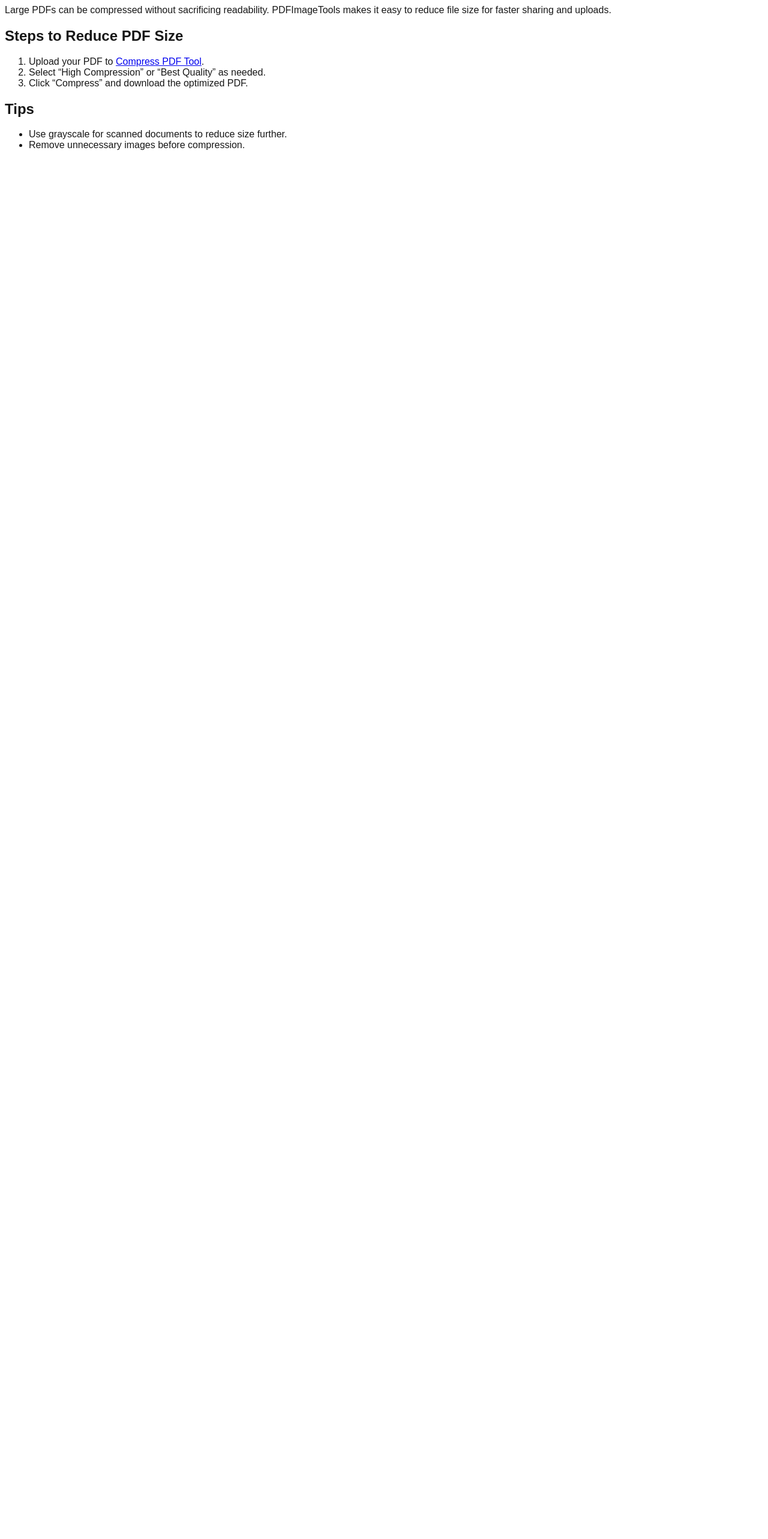
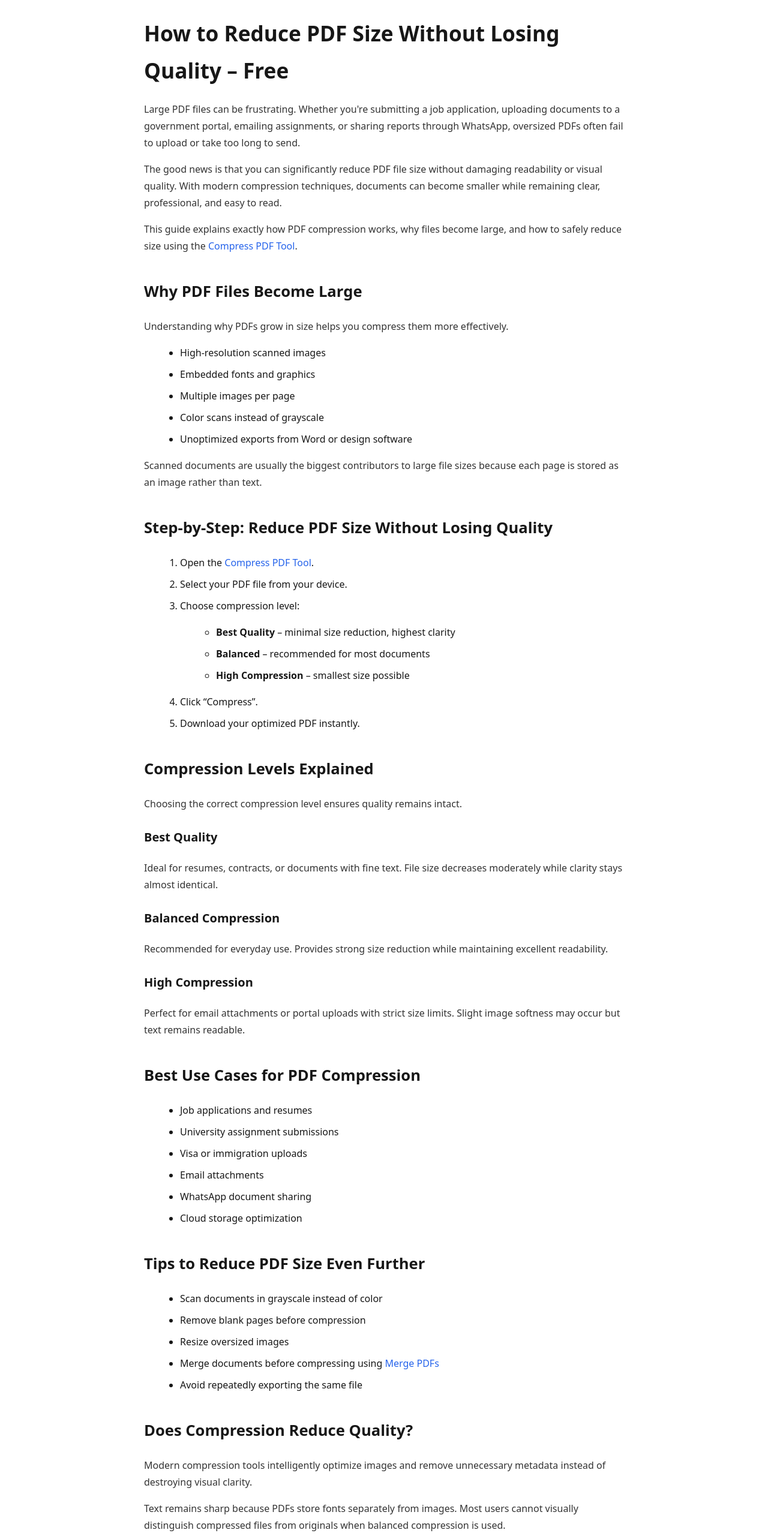
Before and after one commit to Leadmind-Developer/pdfimagetools-vercel, a Next.js app: page /blog/reduce-pdf-size-without-losing-quality in a window 1280 px wide. Shown: the part 60-2626 px from the top of the page at 60% size. Before the commit the page ends 800 px from the top, so only its background shows below. Built offline with nearby package versions, Linux system fonts and the light colour scheme; no server answers.

Commit message:
Update page.tsx

```diff
--- a/src/app/blog/reduce-pdf-size-without-losing-quality/page.tsx
+++ b/src/app/blog/reduce-pdf-size-without-losing-quality/page.tsx
@@ -3,44 +3,337 @@ import Link from "next/link";
 
 export const metadata = {
   title: "How to Reduce PDF Size Without Losing Quality – Free | PDFImageTools",
-  description: "Learn to compress PDFs without losing quality. Step-by-step tutorial for faster uploads and sharing.",
+  description:
+    "Learn to compress PDFs without losing quality. Step-by-step tutorial for faster uploads and sharing.",
 };
 
 export default function ReducePdfSize() {
   const faq = [
-    { "@type":"Question", name:"Will compression affect quality?", acceptedAnswer:{ "@type":"Answer", text:"No, you can adjust compression level to maintain readability." } },
-    { "@type":"Question", name:"Is it free?", acceptedAnswer:{ "@type":"Answer", text:"Yes, PDFImageTools offers free PDF compression online." } }
+    {
+      "@type": "Question",
+      name: "Will compression affect quality?",
+      acceptedAnswer: {
+        "@type": "Answer",
+        text:
+          "No, you can adjust compression level to maintain readability while reducing file size significantly.",
+      },
+    },
+    {
+      "@type": "Question",
+      name: "Is it free?",
+      acceptedAnswer: {
+        "@type": "Answer",
+        text:
+          "Yes, PDFImageTools offers completely free PDF compression with no signup required.",
+      },
+    },
+    {
+      "@type": "Question",
+      name: "Why are PDF files sometimes very large?",
+      acceptedAnswer: {
+        "@type": "Answer",
+        text:
+          "Large PDFs usually contain high-resolution images, embedded fonts, or scanned pages that increase file size.",
+      },
+    },
+    {
+      "@type": "Question",
+      name: "Can I compress PDFs on mobile?",
+      acceptedAnswer: {
+        "@type": "Answer",
+        text:
+          "Yes, PDFImageTools works on phones, tablets, and desktops directly in your browser.",
+      },
+    },
   ];
 
   return (
     <>
-      <article className="max-w-4xl mx-auto px-4 py-12 leading-relaxed">
-        <script type="application/ld+json" dangerouslySetInnerHTML={{ __html: JSON.stringify({
-          "@context":"https://schema.org","@type":"BreadcrumbList","itemListElement":[
-            { "@type":"ListItem", position:1, name:"Home", item:"https://pdfimagetools.app" },
-            { "@type":"ListItem", position:2, name:"Blog", item:"https://pdfimagetools.app/blog" },
-            { "@type":"ListItem", position:3, name:"Reduce PDF Size", item:"https://pdfimagetools.app/blog/reduce-pdf-size-without-losing-quality" },
-          ]
-        })}} />
-        <script type="application/ld+json" dangerouslySetInnerHTML={{ __html: JSON.stringify({ "@context":"https://schema.org","@type":"FAQPage","mainEntity":faq }) }} />
+      <article className="article">
+
+        {/* Breadcrumb Schema */}
+        <script
+          type="application/ld+json"
+          dangerouslySetInnerHTML={{
+            __html: JSON.stringify({
+              "@context": "https://schema.org",
+              "@type": "BreadcrumbList",
+              itemListElement: [
+                {
+                  "@type": "ListItem",
+                  position: 1,
+                  name: "Home",
+                  item: "https://pdfimagetools.app",
+                },
+                {
+                  "@type": "ListItem",
+                  position: 2,
+                  name: "Blog",
+                  item: "https://pdfimagetools.app/blog",
+                },
+                {
+                  "@type": "ListItem",
+                  position: 3,
+                  name: "Reduce PDF Size",
+                  item:
+                    "https://pdfimagetools.app/blog/reduce-pdf-size-without-losing-quality",
+                },
+              ],
+            }),
+          }}
+        />
+
+        {/* FAQ Schema */}
+        <script
+          type="application/ld+json"
+          dangerouslySetInnerHTML={{
+            __html: JSON.stringify({
+              "@context": "https://schema.org",
+              "@type": "FAQPage",
+              mainEntity: faq,
+            }),
+          }}
+        />
 
         <h1>How to Reduce PDF Size Without Losing Quality – Free</h1>
 
-        <p>Large PDFs can be compressed without sacrificing readability. PDFImageTools makes it easy to reduce file size for faster sharing and uploads.</p>
+        <p>
+          Large PDF files can be frustrating. Whether you're submitting a job
+          application, uploading documents to a government portal, emailing
+          assignments, or sharing reports through WhatsApp, oversized PDFs often
+          fail to upload or take too long to send.
+        </p>
 
-        <h2>Steps to Reduce PDF Size</h2>
+        <p>
+          The good news is that you can significantly reduce PDF file size
+          without damaging readability or visual quality. With modern compression
+          techniques, documents can become smaller while remaining clear,
+          professional, and easy to read.
+        </p>
+
+        <p>
+          This guide explains exactly how PDF compression works, why files become
+          large, and how to safely reduce size using the{" "}
+          <Link href="/compress-pdf">Compress PDF Tool</Link>.
+        </p>
+
+        <h2>Why PDF Files Become Large</h2>
+
+        <p>
+          Understanding why PDFs grow in size helps you compress them more
+          effectively.
+        </p>
+
+        <ul>
+          <li>High-resolution scanned images</li>
+          <li>Embedded fonts and graphics</li>
+          <li>Multiple images per page</li>
+          <li>Color scans instead of grayscale</li>
+          <li>Unoptimized exports from Word or design software</li>
+        </ul>
+
+        <p>
+          Scanned documents are usually the biggest contributors to large file
+          sizes because each page is stored as an image rather than text.
+        </p>
+
+        <h2>Step-by-Step: Reduce PDF Size Without Losing Quality</h2>
+
         <ol>
-          <li>Upload your PDF to <Link href="/compress-pdf">Compress PDF Tool</Link>.</li>
-          <li>Select “High Compression” or “Best Quality” as needed.</li>
-          <li>Click “Compress” and download the optimized PDF.</li>
+          <li>
+            Open the{" "}
+            <Link href="/compress-pdf">Compress PDF Tool</Link>.
+          </li>
+          <li>Select your PDF file from your device.</li>
+          <li>Choose compression level:</li>
+          <ul>
+            <li><strong>Best Quality</strong> – minimal size reduction, highest clarity</li>
+            <li><strong>Balanced</strong> – recommended for most documents</li>
+            <li><strong>High Compression</strong> – smallest size possible</li>
+          </ul>
+          <li>Click “Compress”.</li>
+          <li>Download your optimized PDF instantly.</li>
         </ol>
 
-        <h2>Tips</h2>
+        <h2>Compression Levels Explained</h2>
+
+        <p>
+          Choosing the correct compression level ensures quality remains intact.
+        </p>
+
+        <h3>Best Quality</h3>
+        <p>
+          Ideal for resumes, contracts, or documents with fine text. File size
+          decreases moderately while clarity stays almost identical.
+        </p>
+
+        <h3>Balanced Compression</h3>
+        <p>
+          Recommended for everyday use. Provides strong size reduction while
+          maintaining excellent readability.
+        </p>
+
+        <h3>High Compression</h3>
+        <p>
+          Perfect for email attachments or portal uploads with strict size
+          limits. Slight image softness may occur but text remains readable.
+        </p>
+
+        <h2>Best Use Cases for PDF Compression</h2>
+
         <ul>
-          <li>Use grayscale for scanned documents to reduce size further.</li>
-          <li>Remove unnecessary images before compression.</li>
+          <li>Job applications and resumes</li>
+          <li>University assignment submissions</li>
+          <li>Visa or immigration uploads</li>
+          <li>Email attachments</li>
+          <li>WhatsApp document sharing</li>
+          <li>Cloud storage optimization</li>
         </ul>
+
+        <h2>Tips to Reduce PDF Size Even Further</h2>
+
+        <ul>
+          <li>Scan documents in grayscale instead of color</li>
+          <li>Remove blank pages before compression</li>
+          <li>Resize oversized images</li>
+          <li>Merge documents before compressing using{" "}
+            <Link href="/combine-pdfs">Merge PDFs</Link>
+          </li>
+          <li>Avoid repeatedly exporting the same file</li>
+        </ul>
+
+        <h2>Does Compression Reduce Quality?</h2>
+
+        <p>
+          Modern compression tools intelligently optimize images and remove
+          unnecessary metadata instead of destroying visual clarity.
+        </p>
+
+        <p>
+          Text remains sharp because PDFs store fonts separately from images.
+          Most users cannot visually distinguish compressed files from originals
+          when balanced compression is used.
+        </p>
+
+        <h2>Compress PDFs on Mobile Devices</h2>
+
+        <p>
+          Many people now handle documents entirely from smartphones. The
+          PDFImageTools compressor works directly inside your browser, allowing
+          you to reduce file sizes without installing apps.
+        </p>
+
+        <p>
+          This makes it easy to compress documents immediately before uploading
+          them to portals or sending through messaging apps.
+        </p>
+
+        <h2>Online vs Desktop Compression</h2>
+
+        <p>
+          Online compression tools are ideal for speed and convenience, while
+          desktop software may suit highly confidential files.
+        </p>
+
+        <ul>
+          <li>Online tools — fast and accessible anywhere</li>
+          <li>No software installation required</li>
+          <li>Works across operating systems</li>
+          <li>Perfect for everyday documents</li>
+        </ul>
+
+        <h2>Security and Privacy</h2>
+
+        <p>
+          Documents often contain sensitive information. Secure compression tools
+          process files using encrypted connections and automatically remove
+          uploads after processing.
+        </p>
+
+        <p>
+          Always ensure the website uses HTTPS encryption before uploading files.
+        </p>
+
+        <h2>Common Mistakes to Avoid</h2>
+
+        <ul>
+          <li>Compressing already compressed files repeatedly</li>
+          <li>Choosing maximum compression unnecessarily</li>
+          <li>Uploading extremely large scans without optimization</li>
+          <li>Ignoring file preview before submission</li>
+        </ul>
+
+        <h2>When You Should NOT Compress PDFs</h2>
+
+        <p>
+          Avoid compression when files require ultra-high print quality such as
+          professional publishing or graphic design printing.
+        </p>
+
+        <p>
+          For most digital uses, however, compression is safe and recommended.
+        </p>
+
+        <h2>Frequently Asked Questions</h2>
+
+        <h3>How much can a PDF be reduced?</h3>
+        <p>
+          Depending on content, PDFs can shrink by 30%–90%.
+        </p>
+
+        <h3>Will text remain searchable?</h3>
+        <p>
+          Yes, compression preserves searchable text layers.
+        </p>
+
+        <h3>Can I compress multiple files?</h3>
+        <p>
+          Yes — compress each file individually or merge them first.
+        </p>
+
+        <h2>Start Compressing Your PDFs Now</h2>
+
+        <p>
+          Reducing PDF size improves upload speed, saves storage space, and makes
+          document sharing effortless.
+        </p>
+
+        <p>
+          Use the{" "}
+          <Link href="/compress-pdf">free PDF compression tool</Link> to optimize
+          your files instantly — no signup required.
+        </p>
+
       </article>
+
+      <style>{`
+        .article {
+          max-width: 800px;
+          margin: 0 auto;
+          padding: 48px 20px;
+          line-height: 1.75;
+          font-family: system-ui, -apple-system, sans-serif;
+        }
+
+        h1 { font-size: 2.2rem; margin-bottom: 20px; }
+        h2 { margin-top: 40px; font-size: 1.6rem; }
+        h3 { margin-top: 24px; font-size: 1.25rem; }
+
+        p { margin: 16px 0; color: #333; }
+
+        ul, ol { margin: 16px 0 16px 20px; }
+
+        li { margin-bottom: 8px; }
+
+        a {
+          color: #2563eb;
+          text-decoration: none;
+        }
+
+        a:hover {
+          text-decoration: underline;
+        }
+      `}</style>
     </>
   );
 }
```
